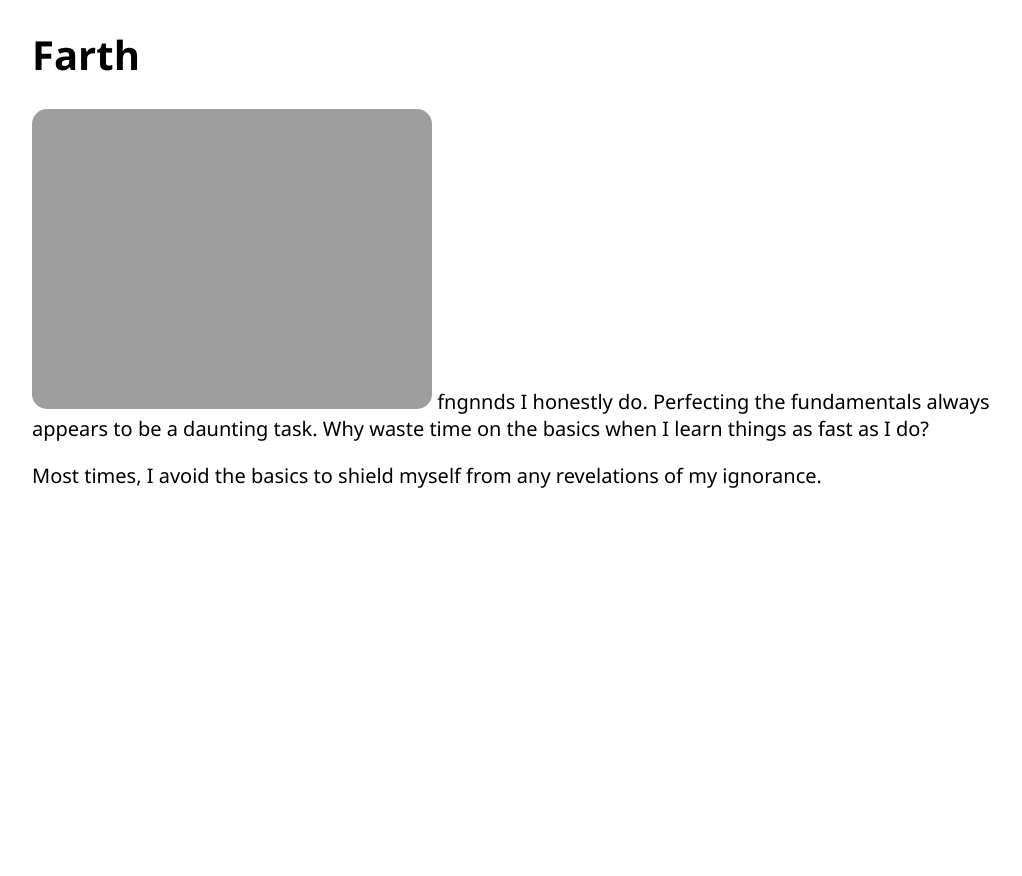
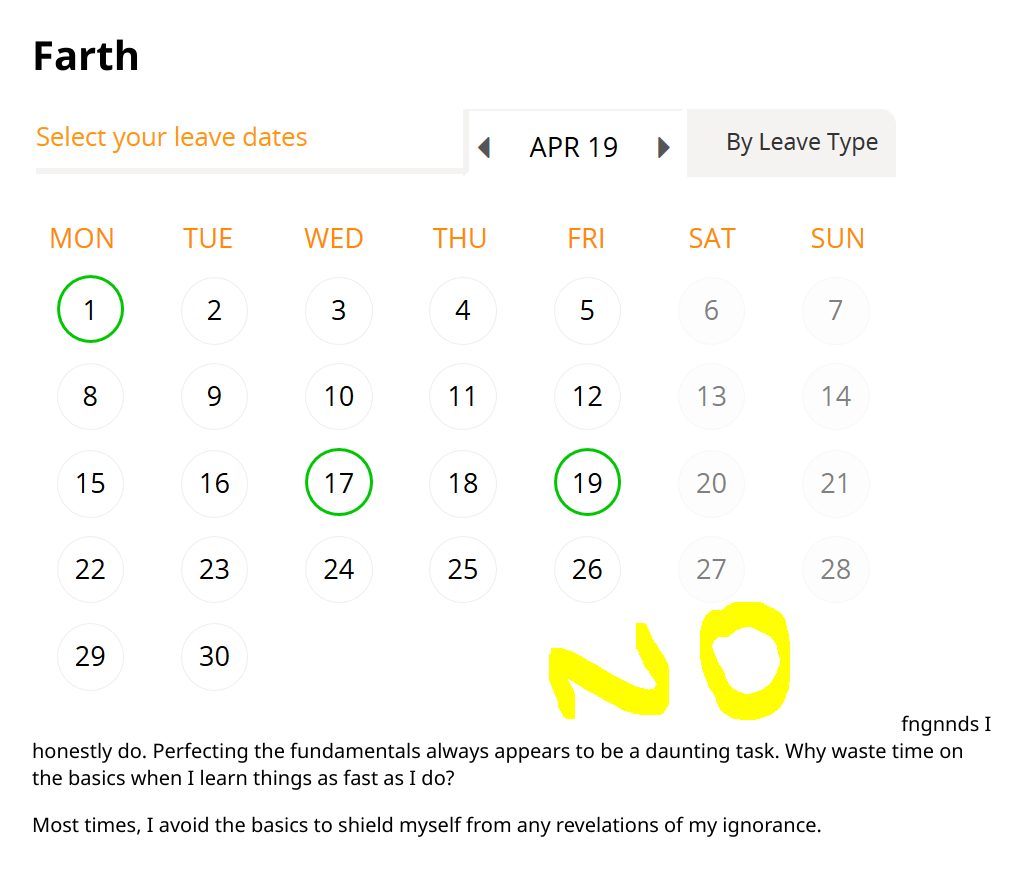
Before and after one commit to sayinathk/sayinathk.github.io, a Jekyll site: the page built from _posts/2020-02-30-finalandfourth.md, in a window 1280 px wide. Shown: the top 876 px of the page, without its empty margins (128-1150 px from the left). Built offline with Jekyll 4.4.1, drawn with Linux system fonts in a browser that asks for light colours.

Commit message:
Update 2020-02-30-finalandfourth.md

```diff
--- a/_posts/2020-02-30-finalandfourth.md
+++ b/_posts/2020-02-30-finalandfourth.md
@@ -3,9 +3,9 @@ layout: post
 title: Farth
 permalink: /Farth/
 description: Many times I aknow I got it hi there i know u r not readint thisMost times, I avoid the basics to shield myself from any revelations of my ignorance. Tube vides you’ve watched click here to discover your Ads Persona
-image: images/april.jpg
+image: images/april.PNG
 ---
-![qwe]({{site.url}}/images/april.jpg)
+![qwe]({{site.url}}/images/april.PNG)
 fngnnds
 I honestly do. Perfecting the fundamentals always appears to be a daunting task. Why waste time on the basics when I learn things as fast as I do?
 
```
